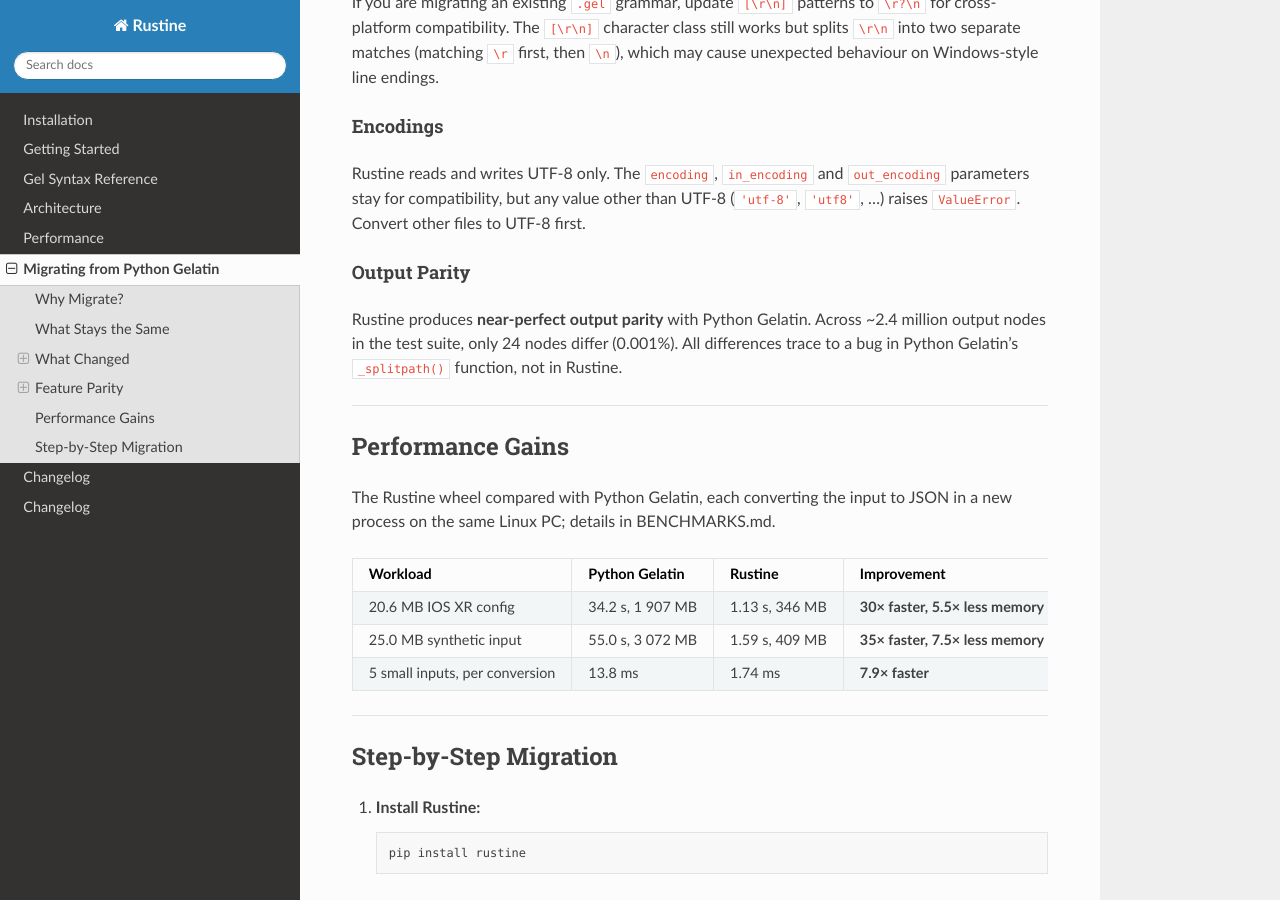
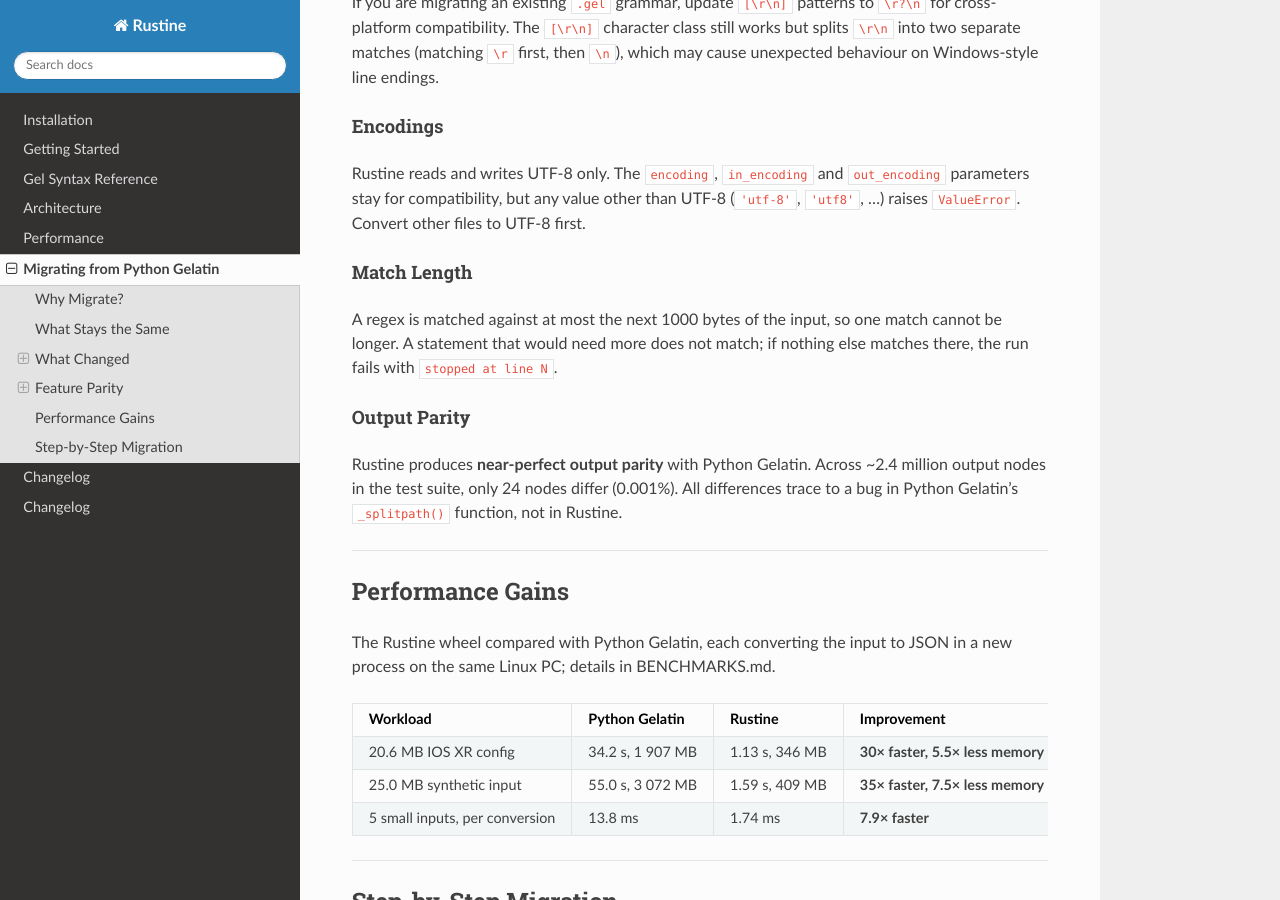
Before and after one commit to bigmars86/rustine, a Sphinx documentation site: the page built from docs/migration.md, in a window 1280 px wide and 900 px high, scrolled down 2515 px. Built offline with Sphinx 7.4.7 and the Read the Docs theme 3.1.0, drawn with Linux system fonts in a browser that asks for light colours.

Commit message:
docs: note that one regex match covers at most 1000 bytes
Regexes only see the next 1000 bytes of the input, so a longer match fails, which now ends the run with 'stopped at line N' instead of a silently truncated result.

```diff
--- a/docs/migration.md
+++ b/docs/migration.md
@@ -121,6 +121,12 @@ Rustine reads and writes UTF-8 only. The `encoding`, `in_encoding` and
 UTF-8 (`'utf-8'`, `'utf8'`, …) raises `ValueError`. Convert other files to
 UTF-8 first.
 
+#### Match Length
+
+A regex is matched against at most the next 1000 bytes of the input, so one
+match cannot be longer. A statement that would need more does not match;
+if nothing else matches there, the run fails with `stopped at line N`.
+
 #### Output Parity
 
 Rustine produces **near-perfect output parity** with Python Gelatin. Across
```
